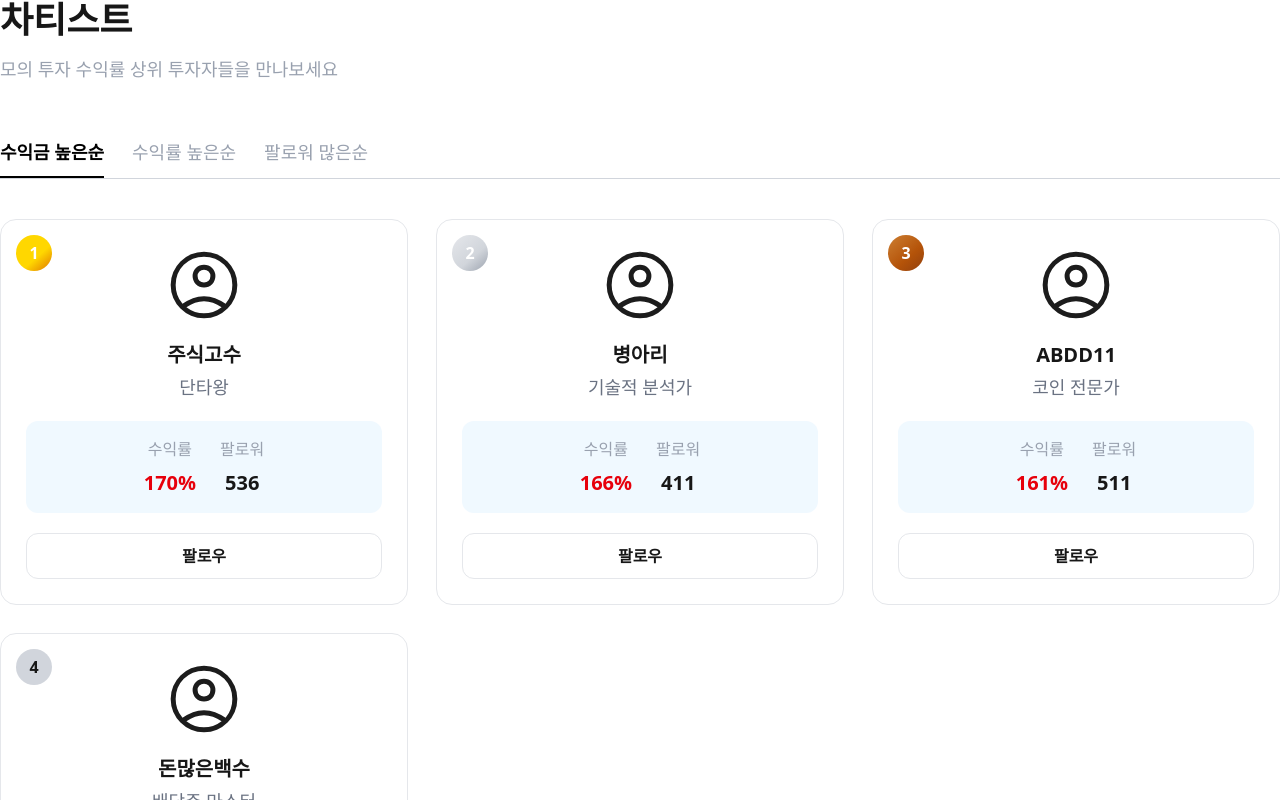
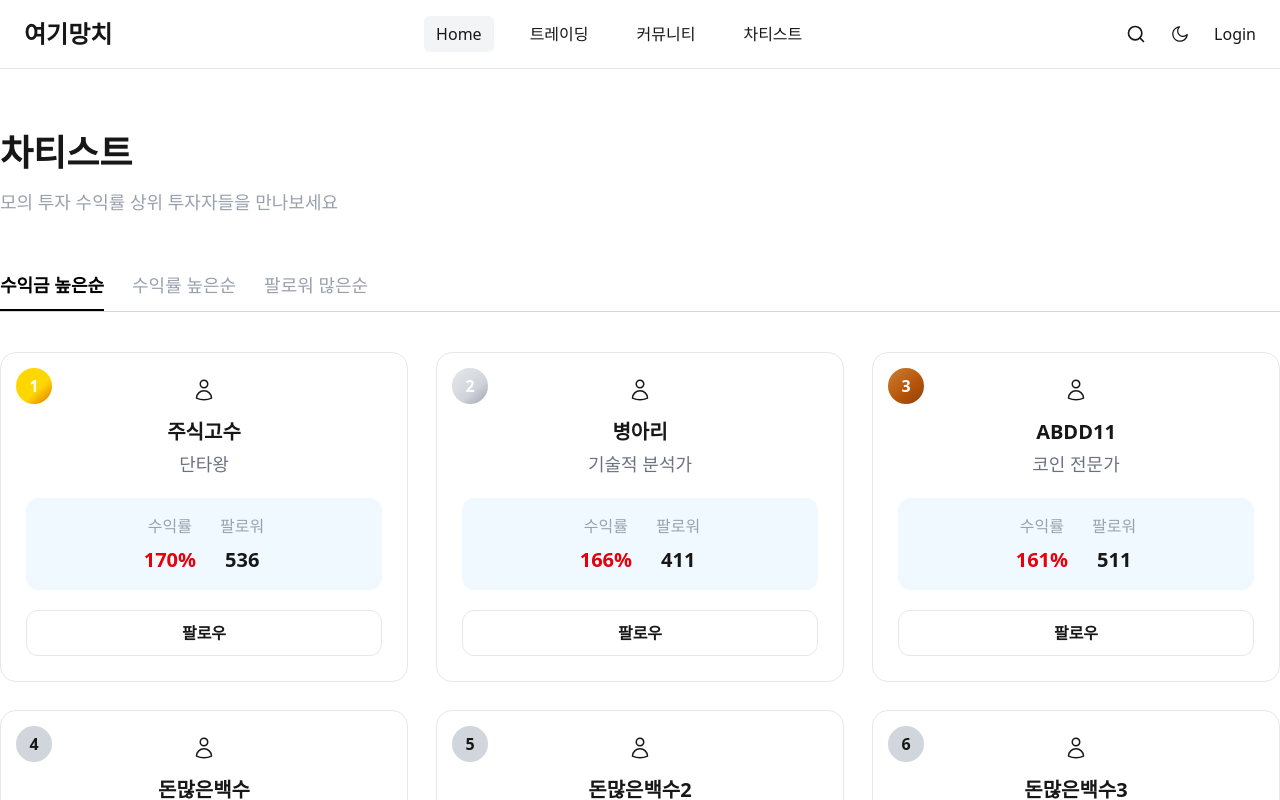
Before and after one commit to wjdwls8520/YogiMangchi, a Next.js app in the folder web/: page /rank in a window 1280 px wide. Shown: the top 800 px of the page. Built offline with nearby package versions, Linux system fonts and the light colour scheme; a web font is replaced by a local one.

Commit message:
[클라이언트] 헤더작업 중...

```diff
--- a/web/app/layout.tsx
+++ b/web/app/layout.tsx
@@ -1,4 +1,5 @@
 import type { Metadata } from "next";
+import Header from "@/components/Header";
 import "./globals.css";
 
 export const metadata: Metadata = {
@@ -13,8 +14,11 @@ export default function RootLayout({
 }>) {
   return (
     <html lang="ko">
-      <body className="antialiased">
-        {children}
+      <body className="antialiased dark:bg-indigo-950 dark:text-white">
+        <Header />
+        <main className="pt-16 pb-40 max-w-7xl m-auto">
+          {children}
+        </main>
       </body>
     </html>
   );
--- a/web/app/rank/component/RankItem.tsx
+++ b/web/app/rank/component/RankItem.tsx
@@ -1,6 +1,7 @@
 "use client";
 import { cn } from "@/utils/cs";
 import { RankProps } from "../types/user";
+import { UserIcon } from "@/components/icons";
 
 const medalColor = [
                     "bg-[linear-gradient(139deg,rgba(255,215,0,1)_0%,rgba(255,215,0,1)_60%,rgba(223,117,0,1)_100%)]",
@@ -20,13 +21,7 @@ export default function RankItem({ rank, profile, nickName, title, rate, followe
             <article>
                 <header>
                     <div className="flex justify-center mb-4">
-                        {
-                            profile ?
-                                profile :
-                                <svg xmlns="http://www.w3.org/2000/svg" height="80px" viewBox="0 -960 960 960" width="80px" fill="#1C1C1C">
-                                    <path xmlns="http://www.w3.org/2000/svg" d="M222-255q63-44 125-67.5T480-346q71 0 133.5 23.5T739-255q44-54 62.5-109T820-480q0-145-97.5-242.5T480-820q-145 0-242.5 97.5T140-480q0 61 19 116t63 109Zm160.5-234.5Q343-529 343-587t39.5-97.5Q422-724 480-724t97.5 39.5Q617-645 617-587t-39.5 97.5Q538-450 480-450t-97.5-39.5ZM480-80q-82 0-155-31.5t-127.5-86Q143-252 111.5-325T80-480q0-83 31.5-155.5t86-127Q252-817 325-848.5T480-880q83 0 155.5 31.5t127 86q54.5 54.5 86 127T880-480q0 82-31.5 155t-86 127.5q-54.5 54.5-127 86T480-80Zm107.5-76Q640-172 691-212q-51-36-104-55t-107-19q-54 0-107 19t-104 55q51 40 103.5 56T480-140q55 0 107.5-16Zm-52-375.5Q557-553 557-587t-21.5-55.5Q514-664 480-664t-55.5 21.5Q403-621 403-587t21.5 55.5Q446-510 480-510t55.5-21.5ZM480-587Zm0 374Z"/>
-                                </svg>
-                        }
+                        { profile ?  profile : <UserIcon /> }
                     </div>
                     <h3 className="font-bold text-xl">{nickName}</h3>
                     <p className="text-gray-500 pt-1 text-lg">{title}</p>
--- a/web/app/rank/page.tsx
+++ b/web/app/rank/page.tsx
@@ -33,6 +33,20 @@ export default function Rank() {
             rate: 128,
             follower: 389,
         },
+        {
+            profile: '',
+            nickName: '돈많은백수2',
+            title: '배당주 마스터',
+            rate: 121,
+            follower: 380,
+        },
+        {
+            profile: '',
+            nickName: '돈많은백수3',
+            title: '배당주 마스터',
+            rate: 108,
+            follower: 324,
+        },
     ];
     return (
         <>
--- /dev/null
+++ b/web/components/Header.tsx
@@ -0,0 +1,86 @@
+"use client";
+import { FiSearch } from "react-icons/fi";
+import { AiOutlineMoon } from "react-icons/ai";
+import { IoPersonOutline } from "react-icons/io5";
+import { FiSun } from "react-icons/fi";
+
+import Link from "next/link";
+
+import { useAuthStore } from "@/stores/useAuthStore";
+import { useUIStore } from "@/stores/useUIStore";
+import { cn } from "@/utils/cs";
+
+type menuType = {
+    href: string;
+    name: string;
+    id: string;
+}
+
+const menuList: menuType[] = [
+    {
+        href: '/',
+        name: 'Home',
+        id: 'Home'
+    },
+    {
+        href: '#',
+        name: '트레이딩',
+        id: 'trading'
+    },
+    {
+        href: '#',
+        name: '커뮤니티',
+        id: 'community'
+    },
+    {
+        href: '/rank',
+        name: '차티스트',
+        id: 'rank'
+    }
+]
+
+export default function Header() {
+
+    const { isLogin, login, logout } = useAuthStore();
+    const { isMenuOpen, toggleMenu, isDarkMode, toggleDarkMode, currentMenu, setCurrentMenu } = useUIStore();
+
+    return <header className="w-full">
+        <div className="px-6 py-4 flex items-center justify-between border-b border-gray-200">
+            <Link className="text-2xl font-bold" href="/">여기망치</Link>
+            <nav className="flex gap-6">
+                {
+                    menuList.map((menu) =>
+                        <Link
+                            key={menu.id}
+                            href={menu.href}
+                            onClick={() => setCurrentMenu(menu.id)}
+                            className={cn("py-1.5 px-3 rounded-md", currentMenu === menu.id && "bg-gray-100")}
+                        >
+                            {menu.name}
+                        </Link>)
+                }
+            </nav>
+            <div className="flex gap-6">
+                <button>
+                    <FiSearch className="w-5 h-5" />
+                </button>
+                <button onClick={toggleDarkMode}>
+                    {
+                        isDarkMode ?
+                        <FiSun className="w-5 h-5" /> :
+                        <AiOutlineMoon className="w-5 h-5" />
+                    }
+
+                </button>
+                <Link href="/login">
+                    {
+                        isLogin ?
+                        <IoPersonOutline className="w-5 h-5" /> :
+                        'Login'
+                    }
+                </Link>
+            </div>
+        </div>
+
+    </header>
+}
--- a/web/components/SubMenu.tsx
+++ b/web/components/SubMenu.tsx
@@ -17,7 +17,7 @@ export default function SubMenu() {
     const [active, setActive] = useState(menus[0].id);
 
     return (
-        <ul className="flex gap-7 text-lg pt-[45px] border-b-1 border-gray-300 mb-[40px]">
+        <ul className="flex gap-7 text-lg pt-11.25 border-b border-gray-300 mb-10">
             {menus.map((menu) => <li
                                     key={menu.id}
                                     className={cn("cursor-pointer leading-12",
--- a/web/package.json
+++ b/web/package.json
@@ -13,7 +13,9 @@
     "next": "16.1.6",
     "react": "19.2.3",
     "react-dom": "19.2.3",
-    "tailwind-merge": "^3.5.0"
+    "react-icons": "^5.6.0",
+    "tailwind-merge": "^3.5.0",
+    "zustand": "^5.0.11"
   },
   "devDependencies": {
     "@tailwindcss/postcss": "^4",
--- /dev/null
+++ b/web/stores/useAuthStore.ts
@@ -0,0 +1,19 @@
+import { create } from "zustand";
+import { persist } from "zustand/middleware";
+
+interface AuthState {
+  isLogin: boolean;
+  login: () => void;
+  logout: () => void;
+}
+
+export const useAuthStore = create<AuthState>()(
+  persist(
+    (set) => ({
+      isLogin: false,
+      login: () => set({ isLogin: true }),
+      logout: () => set({ isLogin: false }),
+    }),
+    { name: 'auth' }
+  )
+);
--- /dev/null
+++ b/web/stores/useUIStore.ts
@@ -0,0 +1,19 @@
+import { create } from 'zustand';
+
+interface UIState {
+  isMenuOpen: boolean; // 모바일 메뉴
+  toggleMenu: () => void;
+  isDarkMode: boolean;
+  toggleDarkMode: () => void;
+  currentMenu: string;
+  setCurrentMenu: (menu: string) => void;
+}
+
+export const useUIStore = create<UIState>((set) => ({
+  isMenuOpen: false,
+  toggleMenu: () => set((state) => ({ isMenuOpen: !state.isMenuOpen })), // 이전 상태 기반 업데이트
+  isDarkMode: false,
+  toggleDarkMode: () => set((state) => ({ isDarkMode: !state.isDarkMode })),
+  currentMenu: 'Home',
+  setCurrentMenu: (menu: string) => set({ currentMenu: menu }) // 매개변수 기반 업데이트
+}));
--- /dev/null
+++ b/web/tailwind.config.ts
@@ -0,0 +1,13 @@
+/** @type {import('tailwindcss').Config} */
+module.exports = {
+  darkMode: 'class', // 'media'도 가능하지만 class 추천
+  content: [
+    "./app/**/*.{js,ts,jsx,tsx}",  // app router
+    "./pages/**/*.{js,ts,jsx,tsx}", // pages router
+    "./components/**/*.{js,ts,jsx,tsx}",
+  ],
+  theme: {
+    extend: {},
+  },
+  plugins: [],
+}
```
Also changed, not shown: 1 other file (tests, documents, lock files or other folders).
